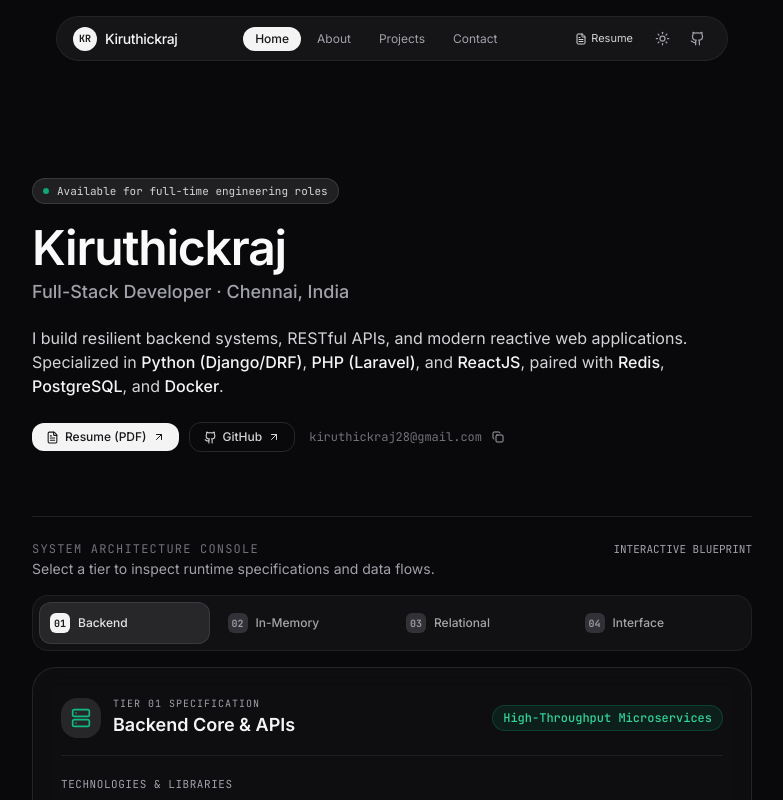
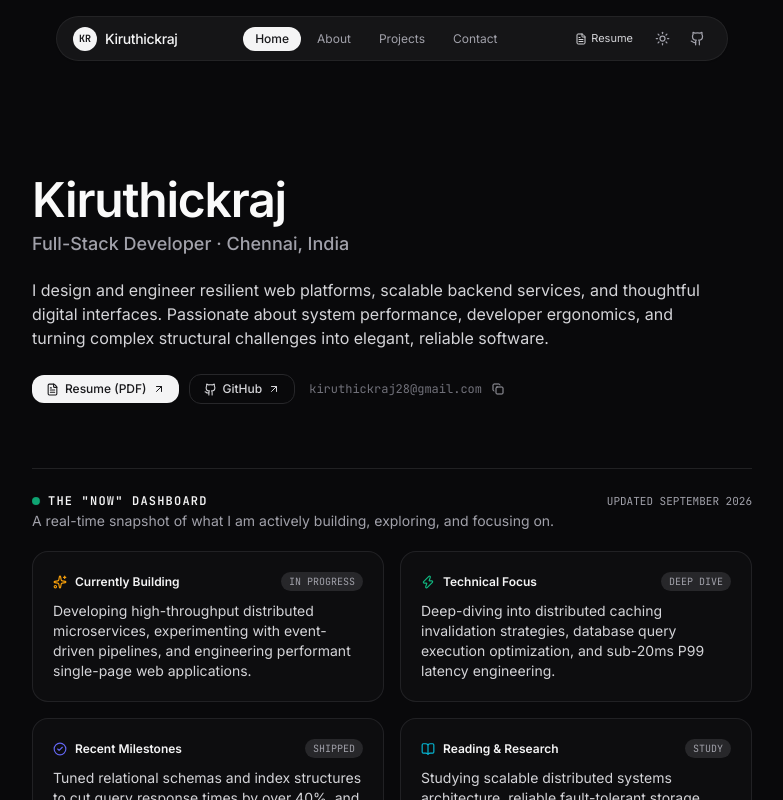
Before and after one commit to Kiruthickraj004/kiruthickraj004.github.io, a React (Vite) app: page /#home in a window 1280 px wide. Both pictures are taken after a click on the button 910 px from the left and 38 px from the top of the page. Shown: the top 800 px of the page, without its empty margins (248-1031 px from the left). Built offline with nearby package versions, Linux system fonts and the light colour scheme.

Commit message:
feat: home page with name, description, and 'Now' engineering dashboard (no availability badge, no skills on home)

```diff
--- a/src/pages/HomePage.jsx
+++ b/src/pages/HomePage.jsx
@@ -6,20 +6,17 @@ import {
   Copy,
   Check,
   FileText,
-  Server,
+  Sparkles,
   Zap,
-  Database,
-  Layers,
-  Terminal,
-  Activity,
-  Cpu
+  CheckCircle2,
+  BookOpen,
+  Activity
 } from 'lucide-react';
 import { personalInfo } from '../data/portfolioData';
 import GithubIcon from '../components/GithubIcon';
 
 export default function HomePage({ setActivePage }) {
   const [copiedEmail, setCopiedEmail] = useState(false);
-  const [activeTier, setActiveTier] = useState(0);
 
   const handleCopyEmail = () => {
     navigator.clipboard.writeText(personalInfo.email);
@@ -27,73 +24,13 @@ export default function HomePage({ setActivePage }) {
     setTimeout(() => setCopiedEmail(false), 2000);
   };
 
-  // The 4 Architectural Tiers for the New Interactive Console
-  const architectureTiers = [
-    {
-      id: "01",
-      name: "Backend Core & APIs",
-      icon: Server,
-      accent: "text-emerald-500",
-      accentBg: "bg-emerald-500/10 border-emerald-500/30",
-      highlight: "High-Throughput Microservices",
-      metric: "RESTful & JWT",
-      technologies: ["Python", "Django", "Django REST Framework", "PHP", "Laravel"],
-      dataFlow: "HTTP Request ➔ JWT Auth Verification ➔ DRF Serializers ➔ Service Layer",
-      summary: "Designing enterprise RESTful APIs, JWT bearer token rotation, custom model serializers, and modular service-repository architectures."
-    },
-    {
-      id: "02",
-      name: "In-Memory Acceleration",
-      icon: Zap,
-      accent: "text-amber-500",
-      accentBg: "bg-amber-500/10 border-amber-500/30",
-      highlight: "Sub-20ms P99 Latency",
-      metric: "< 5ms Cache-Aside",
-      technologies: ["Redis", "In-Memory Caching", "Rate Limiting", "Session Storage"],
-      dataFlow: "Read Request ➔ Redis Cache-Aside Hit (<5ms) ➔ Fast JSON Response",
-      summary: "Implementing key-value cache-aside strategies, distributed API rate limiting, atomic counters, and offloading heavy relational queries."
-    },
-    {
-      id: "03",
-      name: "Relational Persistence",
-      icon: Database,
-      accent: "text-indigo-500",
-      accentBg: "bg-indigo-500/10 border-indigo-500/30",
-      highlight: "ACID Transaction Integrity",
-      metric: "B-Tree Indexes",
-      technologies: ["PostgreSQL", "MySQL", "Schema Migrations", "Query Tuning"],
-      dataFlow: "Transactional Write ➔ Foreign Key Integrity ➔ B-Tree Index ➔ WAL Log",
-      summary: "Architecting normalized relational schemas, foreign key constraints, composite index optimizations, and automated migration lifecycles."
-    },
-    {
-      id: "04",
-      name: "Interface & Containers",
-      icon: Layers,
-      accent: "text-cyan-500",
-      accentBg: "bg-cyan-500/10 border-cyan-500/30",
-      highlight: "Turnkey Multi-Service Delivery",
-      metric: "Docker Multi-Stage",
-      technologies: ["ReactJS", "JavaScript (ES6+)", "Tailwind CSS", "Docker", "Postman"],
-      dataFlow: "SPA Client State ➔ REST Contract ➔ Docker Container ➔ Deployment",
-      summary: "Building responsive single-page client applications backed by multi-stage Docker builds and automated Postman contract test suites."
-    }
-  ];
-
-  const currentTier = architectureTiers[activeTier];
-  const CurrentIcon = currentTier.icon;
-
   return (
     <div className="max-w-3xl mx-auto px-4 sm:px-6 pt-28 pb-20 space-y-14 sm:space-y-16">
 
       {/* ========================================================================= */}
-      {/* 1. NAME WITH SMALL DESCRIPTION (CLEAN, MINIMAL, HONEST)                  */}
+      {/* 1. NAME & SMALL PERSONAL DESCRIPTION (ZERO SKILLS MENTIONED, NO BADGE)    */}
       {/* ========================================================================= */}
       <section className="space-y-5">
-        <div className="inline-flex items-center gap-2 px-2.5 py-1 rounded-full bg-zinc-100 dark:bg-zinc-800/80 border border-zinc-200/80 dark:border-zinc-700/80 text-[11px] font-mono text-zinc-600 dark:text-zinc-300">
-          <span className="w-1.5 h-1.5 rounded-full bg-emerald-500 animate-pulse-subtle" />
-          <span>Available for full-time engineering roles</span>
-        </div>
-
         <div className="space-y-1.5">
           <h1 className="text-3xl sm:text-5xl font-semibold tracking-tight text-zinc-900 dark:text-zinc-50">
             {personalInfo.name}
@@ -104,7 +41,7 @@ export default function HomePage({ setActivePage }) {
         </div>
 
         <p className="text-sm sm:text-base text-zinc-600 dark:text-zinc-300 leading-relaxed max-w-2xl font-normal">
-          I build resilient backend systems, RESTful APIs, and modern reactive web applications. Specialized in <strong className="font-medium text-zinc-900 dark:text-zinc-100">Python (Django/DRF)</strong>, <strong className="font-medium text-zinc-900 dark:text-zinc-100">PHP (Laravel)</strong>, and <strong className="font-medium text-zinc-900 dark:text-zinc-100">ReactJS</strong>, paired with <strong className="font-medium text-zinc-900 dark:text-zinc-100">Redis</strong>, <strong className="font-medium text-zinc-900 dark:text-zinc-100">PostgreSQL</strong>, and <strong className="font-medium text-zinc-900 dark:text-zinc-100">Docker</strong>.
+          I design and engineer resilient web platforms, scalable backend services, and thoughtful digital interfaces. Passionate about system performance, developer ergonomics, and turning complex structural challenges into elegant, reliable software.
         </p>
 
         {/* Minimal Action Anchors */}
@@ -150,115 +87,97 @@ export default function HomePage({ setActivePage }) {
       </section>
 
       {/* ========================================================================= */}
-      {/* 2. NEW IDEA & DESIGN SECTION: THE INTERACTIVE ARCHITECTURE CONSOLE       */}
+      {/* 2. THE "NOW" ENGINEERING DASHBOARD (TOTALLY DIFFERENT NEW SECTION)       */}
       {/* ========================================================================= */}
-      <section className="space-y-4 pt-6 border-t border-zinc-200/80 dark:border-zinc-800/80">
+      <section className="space-y-5 pt-6 border-t border-zinc-200/80 dark:border-zinc-800/80">
         <div className="flex flex-col sm:flex-row sm:items-baseline justify-between gap-1">
-          <div>
-            <h2 className="text-xs font-mono uppercase tracking-widest text-zinc-400 dark:text-zinc-500">
-              System Architecture Console
-            </h2>
-            <p className="text-sm text-zinc-600 dark:text-zinc-400 mt-0.5">
-              Select a tier to inspect runtime specifications and data flows.
+          <div className="space-y-0.5">
+            <div className="flex items-center gap-2">
+              <span className="w-2 h-2 rounded-full bg-emerald-500 animate-pulse-subtle" />
+              <h2 className="text-xs font-mono uppercase tracking-widest text-zinc-900 dark:text-zinc-100 font-semibold">
+                The "Now" Dashboard
+              </h2>
+            </div>
+            <p className="text-xs sm:text-sm text-zinc-500 dark:text-zinc-400">
+              A real-time snapshot of what I am actively building, exploring, and focusing on.
             </p>
           </div>
           <span className="text-[11px] font-mono text-zinc-400 hidden sm:inline">
-            INTERACTIVE BLUEPRINT
+            UPDATED SEPTEMBER 2026
           </span>
         </div>
 
-        {/* Tactile Tier Selector Pills */}
-        <div className="grid grid-cols-2 sm:grid-cols-4 gap-2 p-1.5 rounded-2xl bg-zinc-100/80 dark:bg-zinc-900/60 border border-zinc-200/70 dark:border-zinc-800/70">
-          {architectureTiers.map((tier, idx) => {
-            const TierIcon = tier.icon;
-            const isActive = activeTier === idx;
-            return (
-              <button
-                key={tier.id}
-                onClick={() => setActiveTier(idx)}
-                className={`flex items-center gap-2 p-2.5 rounded-xl text-left transition-all duration-200 ${
-                  isActive
-                    ? 'bg-white dark:bg-zinc-800 shadow-xs border border-zinc-200/80 dark:border-zinc-700/80'
-                    : 'hover:bg-white/50 dark:hover:bg-zinc-800/40 opacity-70 hover:opacity-100'
-                }`}
-              >
-                <span className={`w-5 h-5 rounded-md flex items-center justify-center text-[10px] font-mono font-bold ${
-                  isActive
-                    ? 'bg-zinc-900 text-zinc-100 dark:bg-zinc-100 dark:text-zinc-900'
-                    : 'bg-zinc-200 dark:bg-zinc-700 text-zinc-600 dark:text-zinc-300'
-                }`}>
-                  {tier.id}
-                </span>
-                <span className="text-xs font-medium text-zinc-800 dark:text-zinc-200 truncate">
-                  {tier.name.split(' ')[0]}
-                </span>
-              </button>
-            );
-          })}
+        {/* The 4 "Now" Engineering Cards Grid */}
+        <div className="grid grid-cols-1 sm:grid-cols-2 gap-4">
+
+          {/* Card 1: Currently Building */}
+          <div className="p-5 rounded-2xl border border-zinc-200/80 dark:border-zinc-800/80 bg-white/70 dark:bg-zinc-900/30 hover:border-zinc-400 dark:hover:border-zinc-600 transition-colors space-y-2.5">
+            <div className="flex items-center justify-between">
+              <div className="flex items-center gap-2 text-xs font-semibold text-zinc-900 dark:text-zinc-100">
+                <Sparkles size={14} className="text-amber-500" />
+                <span>Currently Building</span>
+              </div>
+              <span className="text-[10px] font-mono px-2 py-0.5 rounded-full bg-zinc-100 dark:bg-zinc-800 text-zinc-600 dark:text-zinc-400">
+                IN PROGRESS
+              </span>
+            </div>
+            <p className="text-xs sm:text-sm text-zinc-600 dark:text-zinc-300 leading-relaxed font-normal">
+              Developing high-throughput distributed microservices, experimenting with event-driven pipelines, and engineering performant single-page web applications.
+            </p>
+          </div>
+
+          {/* Card 2: Technical Focus */}
+          <div className="p-5 rounded-2xl border border-zinc-200/80 dark:border-zinc-800/80 bg-white/70 dark:bg-zinc-900/30 hover:border-zinc-400 dark:hover:border-zinc-600 transition-colors space-y-2.5">
+            <div className="flex items-center justify-between">
+              <div className="flex items-center gap-2 text-xs font-semibold text-zinc-900 dark:text-zinc-100">
+                <Zap size={14} className="text-emerald-500" />
+                <span>Technical Focus</span>
+              </div>
+              <span className="text-[10px] font-mono px-2 py-0.5 rounded-full bg-zinc-100 dark:bg-zinc-800 text-zinc-600 dark:text-zinc-400">
+                DEEP DIVE
+              </span>
+            </div>
+            <p className="text-xs sm:text-sm text-zinc-600 dark:text-zinc-300 leading-relaxed font-normal">
+              Deep-diving into distributed caching invalidation strategies, database query execution optimization, and sub-20ms P99 latency engineering.
+            </p>
+          </div>
+
+          {/* Card 3: Recent Engineering Milestones */}
+          <div className="p-5 rounded-2xl border border-zinc-200/80 dark:border-zinc-800/80 bg-white/70 dark:bg-zinc-900/30 hover:border-zinc-400 dark:hover:border-zinc-600 transition-colors space-y-2.5">
+            <div className="flex items-center justify-between">
+              <div className="flex items-center gap-2 text-xs font-semibold text-zinc-900 dark:text-zinc-100">
+                <CheckCircle2 size={14} className="text-indigo-500" />
+                <span>Recent Milestones</span>
+              </div>
+              <span className="text-[10px] font-mono px-2 py-0.5 rounded-full bg-zinc-100 dark:bg-zinc-800 text-zinc-600 dark:text-zinc-400">
+                SHIPPED
+              </span>
+            </div>
+            <p className="text-xs sm:text-sm text-zinc-600 dark:text-zinc-300 leading-relaxed font-normal">
+              Tuned relational schemas and index structures to cut query response times by over 40%, and automated end-to-end containerized contract test suites.
+            </p>
+          </div>
+
+          {/* Card 4: Current Reading & Systems Research */}
+          <div className="p-5 rounded-2xl border border-zinc-200/80 dark:border-zinc-800/80 bg-white/70 dark:bg-zinc-900/30 hover:border-zinc-400 dark:hover:border-zinc-600 transition-colors space-y-2.5">
+            <div className="flex items-center justify-between">
+              <div className="flex items-center gap-2 text-xs font-semibold text-zinc-900 dark:text-zinc-100">
+                <BookOpen size={14} className="text-cyan-500" />
+                <span>Reading &amp; Research</span>
+              </div>
+              <span className="text-[10px] font-mono px-2 py-0.5 rounded-full bg-zinc-100 dark:bg-zinc-800 text-zinc-600 dark:text-zinc-400">
+                STUDY
+              </span>
+            </div>
+            <p className="text-xs sm:text-sm text-zinc-600 dark:text-zinc-300 leading-relaxed font-normal">
+              Studying scalable distributed systems architecture, reliable fault-tolerant storage patterns, and modern backend concurrency primitives.
+            </p>
+          </div>
+
         </div>
 
-        {/* The Dynamic Architectural Blueprint Card */}
-        <div className="p-6 sm:p-7 rounded-3xl border border-zinc-200/90 dark:border-zinc-800/90 bg-white/80 dark:bg-zinc-900/40 backdrop-blur-md space-y-5 transition-all duration-300 shadow-xs">
-
-          {/* Header of Active Tier */}
-          <div className="flex flex-col sm:flex-row sm:items-center justify-between gap-2 border-b border-zinc-100 dark:border-zinc-800/70 pb-4">
-            <div className="flex items-center gap-3">
-              <div className="p-2.5 rounded-2xl bg-zinc-100 dark:bg-zinc-800 text-zinc-800 dark:text-zinc-100">
-                <CurrentIcon size={20} className={currentTier.accent} />
-              </div>
-              <div>
-                <div className="text-[10px] font-mono uppercase tracking-widest text-zinc-400">
-                  TIER {currentTier.id} SPECIFICATION
-                </div>
-                <h3 className="text-lg font-semibold text-zinc-900 dark:text-zinc-100">
-                  {currentTier.name}
-                </h3>
-              </div>
-            </div>
-
-            <div className="flex items-center gap-2 self-start sm:self-auto">
-              <span className="px-2.5 py-1 rounded-full text-xs font-mono font-medium text-emerald-600 dark:text-emerald-400 bg-emerald-500/10 border border-emerald-500/20">
-                {currentTier.highlight}
-              </span>
-            </div>
-          </div>
-
-          {/* Core Technologies in this Tier (Names Only) */}
-          <div className="space-y-2">
-            <div className="text-[11px] font-mono uppercase tracking-wider text-zinc-400">
-              Technologies &amp; Libraries
-            </div>
-            <div className="flex flex-wrap gap-2">
-              {currentTier.technologies.map((tech) => (
-                <span
-                  key={tech}
-                  className="px-3 py-1 rounded-lg text-xs font-medium bg-zinc-100 dark:bg-zinc-800/80 text-zinc-800 dark:text-zinc-200 border border-zinc-200/70 dark:border-zinc-700/60"
-                >
-                  {tech}
-                </span>
-              ))}
-            </div>
-          </div>
-
-          {/* Data Flow Pipeline Box */}
-          <div className="p-3.5 rounded-2xl bg-zinc-50 dark:bg-zinc-950/50 border border-zinc-200/60 dark:border-zinc-800/60 space-y-1.5 font-mono">
-            <div className="text-[10px] uppercase tracking-wider text-zinc-400 flex items-center gap-1.5">
-              <Activity size={11} className="text-emerald-500" />
-              <span>DATA FLOW PIPELINE</span>
-            </div>
-            <div className="text-xs text-zinc-700 dark:text-zinc-300 leading-relaxed">
-              {currentTier.dataFlow}
-            </div>
-          </div>
-
-          {/* Description */}
-          <p className="text-xs sm:text-sm text-zinc-600 dark:text-zinc-400 leading-relaxed">
-            {currentTier.summary}
-          </p>
-        </div>
-
-        {/* Quick Route Cards leading to About, Projects, and Contact */}
-        <div className="grid grid-cols-1 sm:grid-cols-3 gap-3 pt-4">
+        {/* Quick Portal Navigation to Dedicated Pages */}
+        <div className="grid grid-cols-1 sm:grid-cols-3 gap-3 pt-3">
           <button
             onClick={() => {
               setActivePage('about');
@@ -271,7 +190,7 @@ export default function HomePage({ setActivePage }) {
               <ArrowRight size={13} className="group-hover:translate-x-1 transition-transform text-zinc-400" />
             </div>
             <p className="text-[11px] text-zinc-500 dark:text-zinc-400">
-              Background, principles &amp; career timeline.
+              Background, philosophy &amp; skills.
             </p>
           </button>
 
@@ -303,7 +222,7 @@ export default function HomePage({ setActivePage }) {
               <ArrowRight size={13} className="group-hover:translate-x-1 transition-transform text-zinc-400" />
             </div>
             <p className="text-[11px] text-zinc-500 dark:text-zinc-400">
-              Direct email &amp; availability coordinates.
+              Direct email &amp; coordinates.
             </p>
           </button>
         </div>
```
